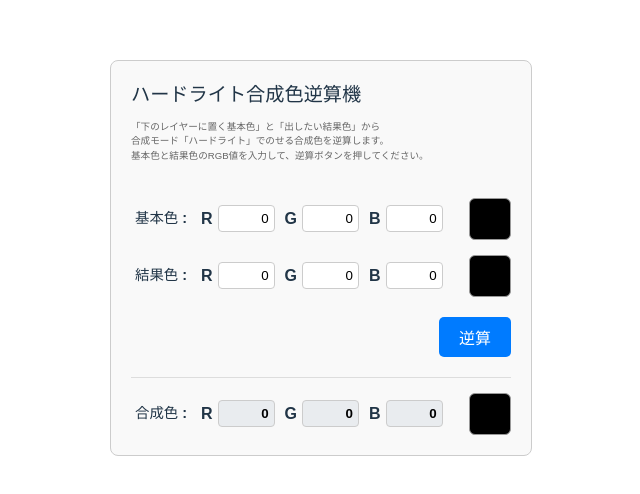
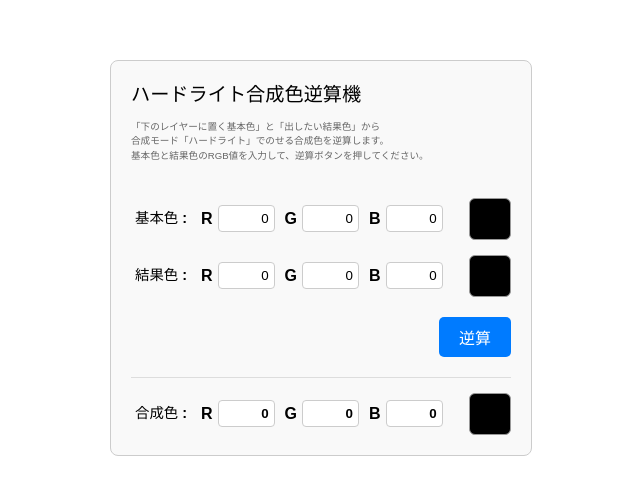
Before and after one commit to 5hvn5vk3/hardlight-calc, a Vue app: page / in a window 1280 px wide. Shown: the part 142-636 px from the top of the page, without its empty margins (319-959 px from the left). Built offline with nearby package versions, Linux system fonts and the light colour scheme.

Commit message:
App.vueのstyleからscopedを外すなどの変更を行った。今度こそダークモードでもうまく表示されるはず

```diff
--- a/index.html
+++ b/index.html
@@ -2,6 +2,7 @@
 <html lang="en">
   <head>
     <meta charset="UTF-8" />
+    <meta name="color-scheme" content="light only">
     <link rel="icon" type="image/svg+xml" href="/vite.svg" />
     <meta name="viewport" content="width=device-width, initial-scale=1.0" />
     <title>ハードライト合成色逆算機</title>
--- a/src/App.vue
+++ b/src/App.vue
@@ -140,10 +140,10 @@ const calculate = () => {
   </div>
 </template>
 
-<style scoped>
+<style>
 
-:root {
-  color-scheme: light; /* ダークモードにならないようにします */
+html {
+  color-scheme: light only;
 }
 
 .hard-light-calculator {
@@ -169,6 +169,7 @@ const calculate = () => {
 }
 
 h2 {
+  color: #000 !important;
   margin: 0 0 0px;
   font-size: 1.2em;
   text-align: left;
@@ -180,7 +181,12 @@ h2 {
   gap: 10px;
 }
 
+label{
+  color: #000 !important;
+}
+
 .label {
+  color: #000 !important;
   width: 60px;
   font-size: 0.9em;
   font-weight: bold;
@@ -203,6 +209,8 @@ h2 {
 }
 
 input[type="number"] {
+  color: #000 !important;
+  background-color: #fff !important;
   width: 45px;
   text-align: right;
   padding: 5px;
```
